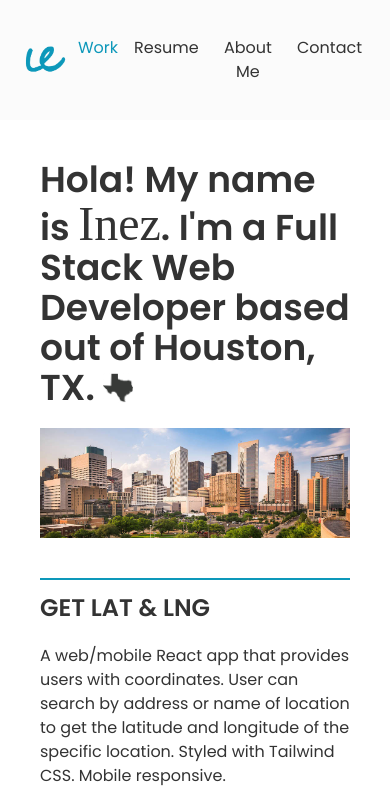
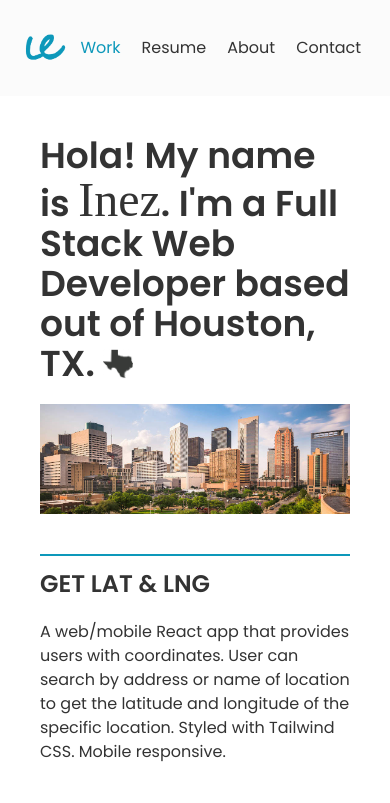
Before and after one commit to iescandon/inescandon, a Next.js app: page / in a window 390 px wide. Shown: the top 803 px of the page. Built offline with nearby package versions, Linux system fonts and the light colour scheme; a web font is replaced by a local one.

Commit message:
fixed nav item margins

```diff
--- a/components/sidenav/index.js
+++ b/components/sidenav/index.js
@@ -5,7 +5,7 @@ export default function SideNav({ selectedSection, setSelectedSection }) {
   const sections = [
     { name: "Work", slug: "work" },
     { name: "Resume", slug: "resume" },
-    { name: "About Me", slug: "about-me" },
+    { name: "About", slug: "about" },
     { name: "Contact", slug: "contact" },
   ];
   return (
--- a/pages/about-me.js
+++ b/pages/about.js
@@ -3,7 +3,7 @@ import Head from "next/head";
 import SideNav from "../components/sidenav";
 
 export default function AboutMe() {
-  const [selectedSection, setSelectedSection] = useState("about-me");
+  const [selectedSection, setSelectedSection] = useState("about");
   const lorem =
     "Lorem ipsum dolor sit amet, consectetur adipiscing elit. Pellentesque scelerisque turpis lorem, ac dictum diam dignissim non. Proin gravida viverra dui vitae suscipit. Cras ac ullamcorper magna, eget auctor massa. Donec dictum tincidunt risus, quis finibus justo luctus eget. Aliquam lacus massa, blandit tincidunt felis eget, ullamcorper finibus purus. Vivamus euismod sem quis condimentum feugiat. Duis ornare malesuada ligula, id porta nisl finibus ut. Cras volutpat eu est eu porta. Integer hendrerit porta justo interdum vestibulum. Morbi sit amet tortor tellus.";
   return (
--- a/styles/globals.css
+++ b/styles/globals.css
@@ -129,6 +129,27 @@ span {
   #nav-items {
     align-self: flex-end;
   }
+  #nav-items li {
+    /* margin: 0px 15px; */
+    margin-left: 15px;
+    margin-right: 15px;
+  }
+}
+
+@media (max-width: 640px) {
+  #nav-items li {
+    /* margin: 0px 15px; */
+    margin-left: 10px;
+    margin-right: 10px;
+  }
+}
+
+@media (max-width: 480px) {
+  #nav-items li {
+    /* margin: 0px 15px; */
+    margin-left: 2.5px;
+    margin-right: 2.5px;
+  }
 }
 /*
 a {
```
